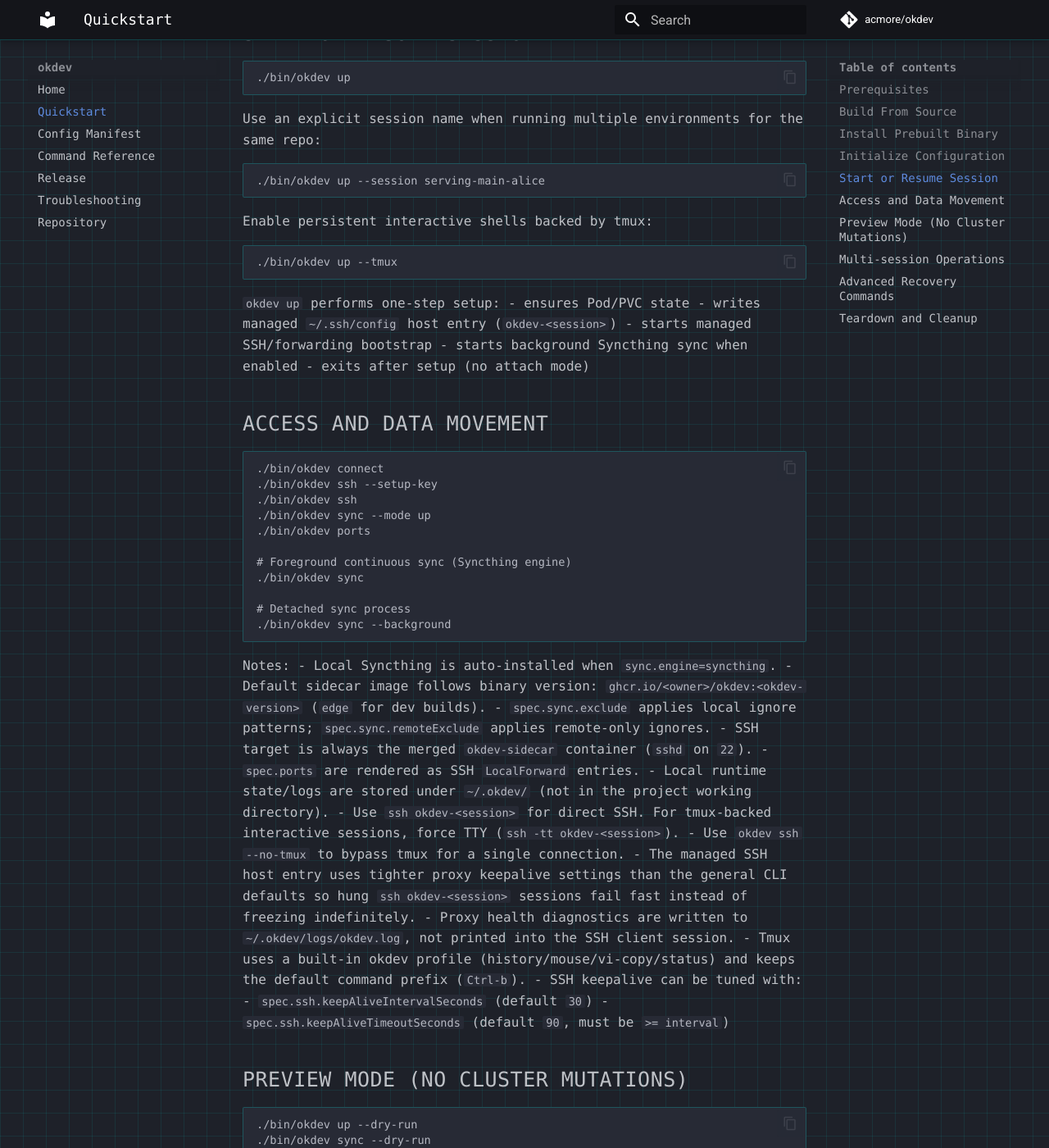
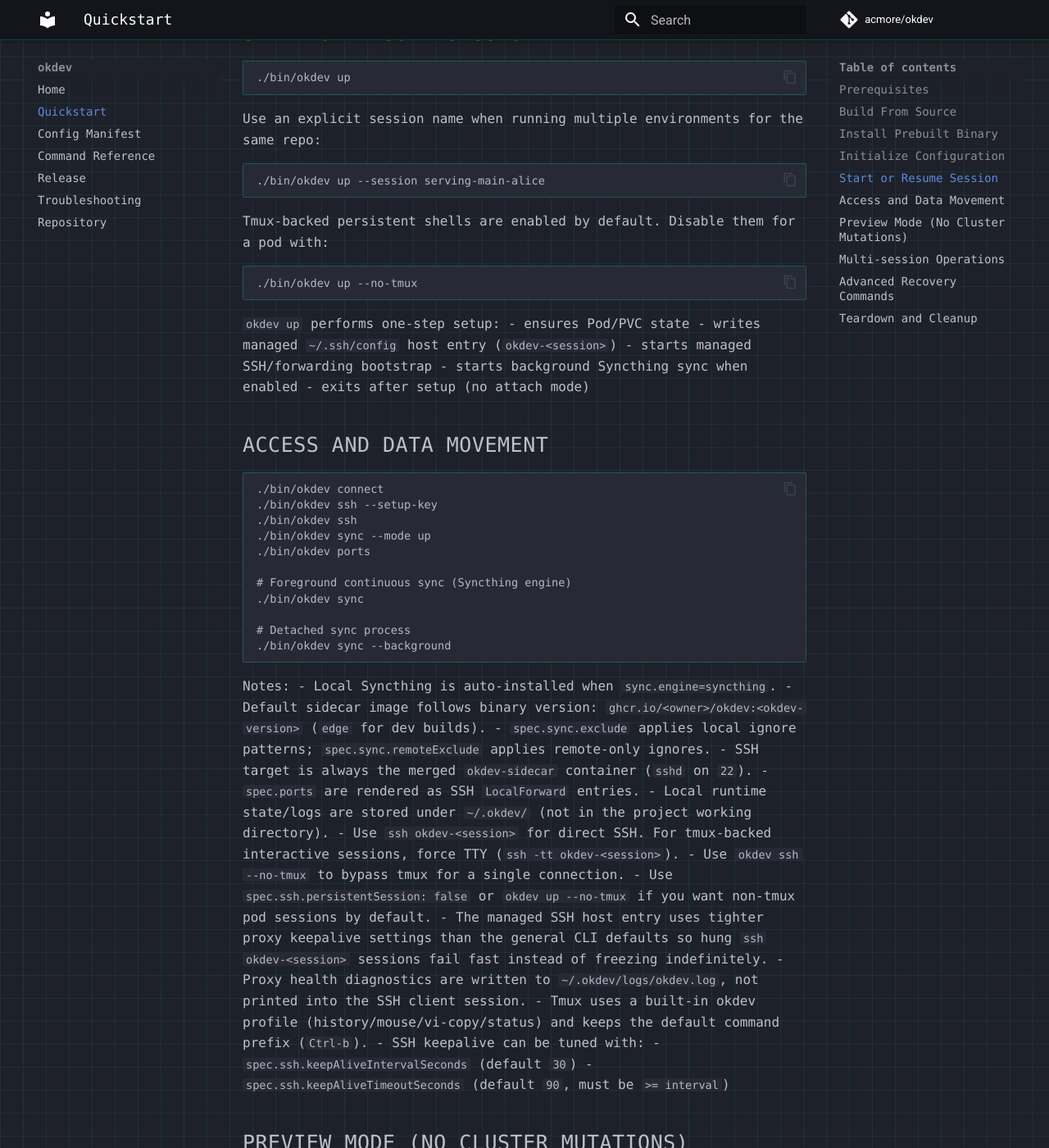
Before and after one commit to acmore/okdev, an MkDocs documentation site: the page built from docs/quickstart.md, in a window 1280 px wide and 1400 px high, scrolled down 932 px. Shown: the whole window at 82% size. Built offline with MkDocs 1.6.1 and Material for MkDocs 9.7.7, drawn with Linux system fonts in a browser that asks for light colours; comment, search, counter and statistics services are not loaded.

Commit message:
feat(cli): enable tmux sessions by default

````diff
--- a/docs/quickstart.md
+++ b/docs/quickstart.md
@@ -49,10 +49,10 @@ Use an explicit session name when running multiple environments for the same rep
 ./bin/okdev up --session serving-main-alice
 ```
 
-Enable persistent interactive shells backed by tmux:
+Tmux-backed persistent shells are enabled by default. Disable them for a pod with:
 
 ```bash
-./bin/okdev up --tmux
+./bin/okdev up --no-tmux
 ```
 
 `okdev up` performs one-step setup:
@@ -87,6 +87,7 @@ Notes:
 - Local runtime state/logs are stored under `~/.okdev/` (not in the project working directory).
 - Use `ssh okdev-<session>` for direct SSH. For tmux-backed interactive sessions, force TTY (`ssh -tt okdev-<session>`).
 - Use `okdev ssh --no-tmux` to bypass tmux for a single connection.
+- Use `spec.ssh.persistentSession: false` or `okdev up --no-tmux` if you want non-tmux pod sessions by default.
 - The managed SSH host entry uses tighter proxy keepalive settings than the general CLI defaults so hung `ssh okdev-<session>` sessions fail fast instead of freezing indefinitely.
 - Proxy health diagnostics are written to `~/.okdev/logs/okdev.log`, not printed into the SSH client session.
 - Tmux uses a built-in okdev profile (history/mouse/vi-copy/status) and keeps the default command prefix (`Ctrl-b`).
````
Also changed, not shown: docs/command-reference.md (+3 -1 lines), docs/config-manifest.md (+1 -1 lines), 2 other files.
